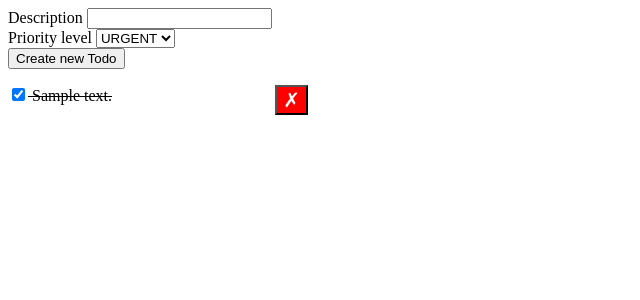
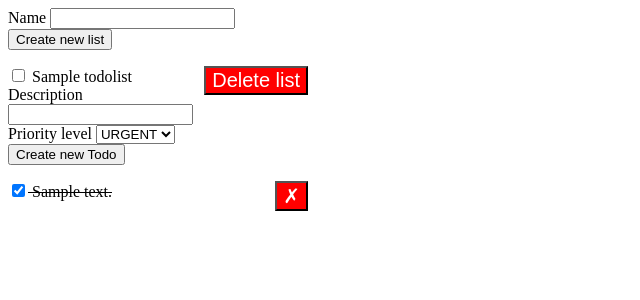
Before and after one commit to ciarancumiskey/flask-sql-todo, a Flask app: page /lists/1 in a window 1280 px wide. Shown: the top 300 px of the page, without its empty margins (0-640 px from the left). Run offline with Flask 2, Linux system fonts and the light colour scheme; tables that the repository leaves empty hold one stand-in row (values such as "Sample post").

Commit message:
Added a list of the Todo lists
Each item in the list also has non-functioning "complete all" and "delete" buttons.

```diff
--- a/app.py
+++ b/app.py
@@ -40,7 +40,8 @@ def index():
 @app.route('/lists/<list_id>')
 def get_list_todos(list_id):
     return render_template('index.html',
-    data=Todo.query.filter_by(list_id=list_id).order_by('id').all())
+    lists=TodoList.query.all(),
+    todos=Todo.query.filter_by(list_id=list_id).order_by('id').all())
 
 @app.route('/todos/create', methods=['POST'])
 def create_todo():
--- a/templates/index.html
+++ b/templates/index.html
@@ -20,7 +20,7 @@
             .task-complete {
                 text-decoration: line-through;
             }
-            .btn-delete {
+            .btn-delete, .btn-delete-list {
                 -webkit-appearance: none;
                 background-color: red;
                 color: white;
@@ -45,6 +45,26 @@
         </style>
     </head>
     <body>
+        <div>
+            <form id="form-create-list">
+                <div>
+                    <label for="name">Name</label>
+                    <input type="text" name="name" id="input-list-name">
+                </div>
+                <div>
+                    <input type="submit" id="new-list-submit" value="Create new list"/>
+                </div>
+            </form>
+            <ul id="lists">
+                {% for list in lists %}
+                <li>
+                    <input type="checkbox" data-id="{{ list.id }}" class="checkbox-list-complete"/>
+                    {{ list.name }}
+                    <button class="btn-delete-list" data-id="{{ list.id }}">Delete list</button>
+                </li>
+                {% endfor %}
+            </ul>
+        </div>
         <form id="form-create-todo">
             <div>
                 <label for="description">Description</label>
@@ -66,13 +86,13 @@
         <div id="error" class="hidden">An error has occurred.</div>
         <ul id="list-todos">
             <!--Load the data input from render_template-->
-            {% for d in data %}
+            {% for todo in todos %}
             <!--The double curly brackets are Jinja print statements-->
-            <li class="priority-{{ d.priority_level }}{% if d.complete %} task-complete{% endif %}">
-                <input type="checkbox" data-id="{{ d.id }}" class="checkbox-complete"
-                    {% if d.complete %} checked {% endif %} />
-                {{ d.description }}
-                <button class="btn-delete" data-id="{{ d.id }}">&cross;</button>
+            <li class="priority-{{ todo.priority_level }}{% if todo.complete %} task-complete{% endif %}">
+                <input type="checkbox" data-id="{{ todo.id }}" class="checkbox-complete"
+                    {% if todo.complete %} checked {% endif %} />
+                {{ todo.description }}
+                <button class="btn-delete" data-id="{{ todo.id }}">&cross;</button>
             </li>
             {% endfor %}
         </ul>
```
